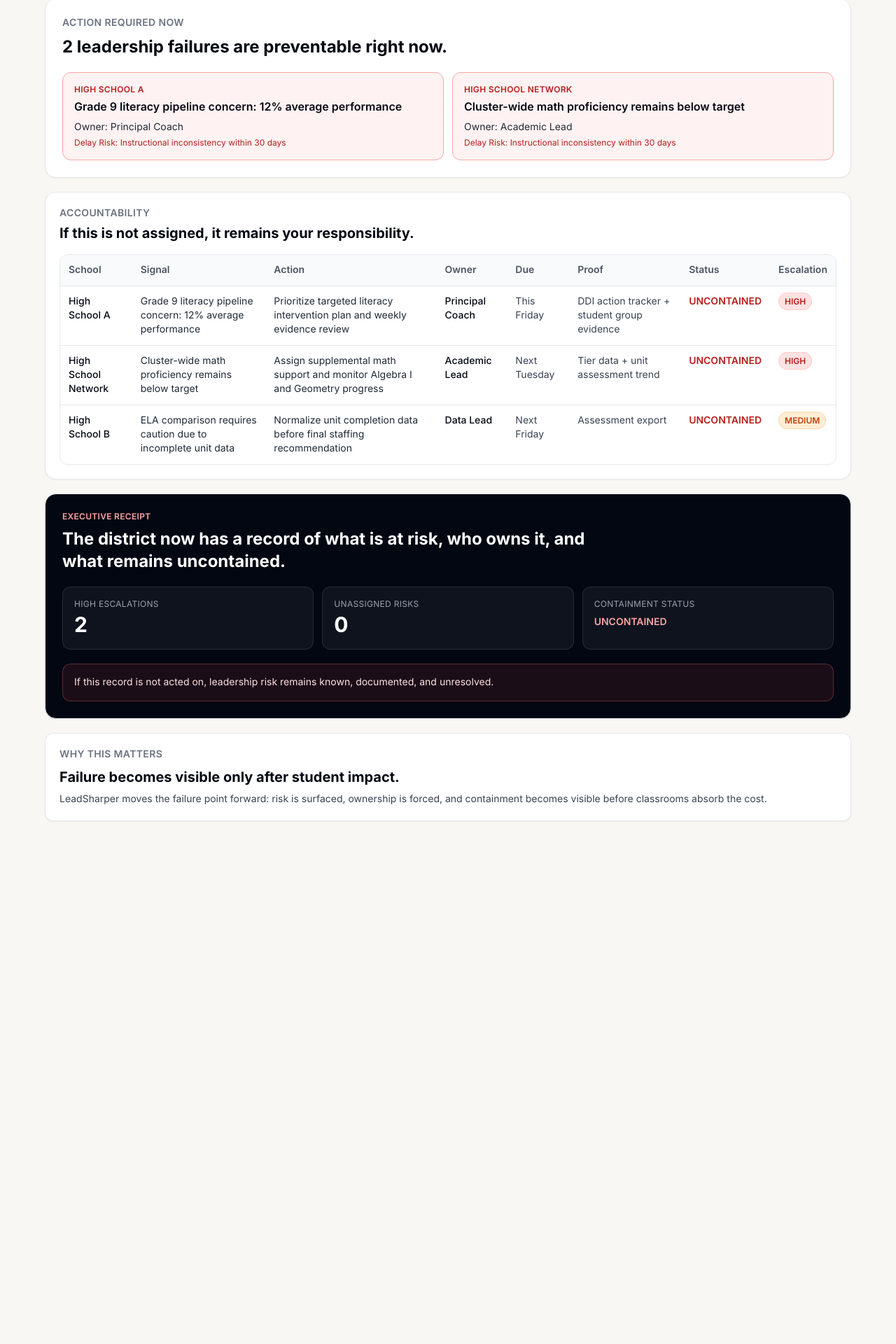
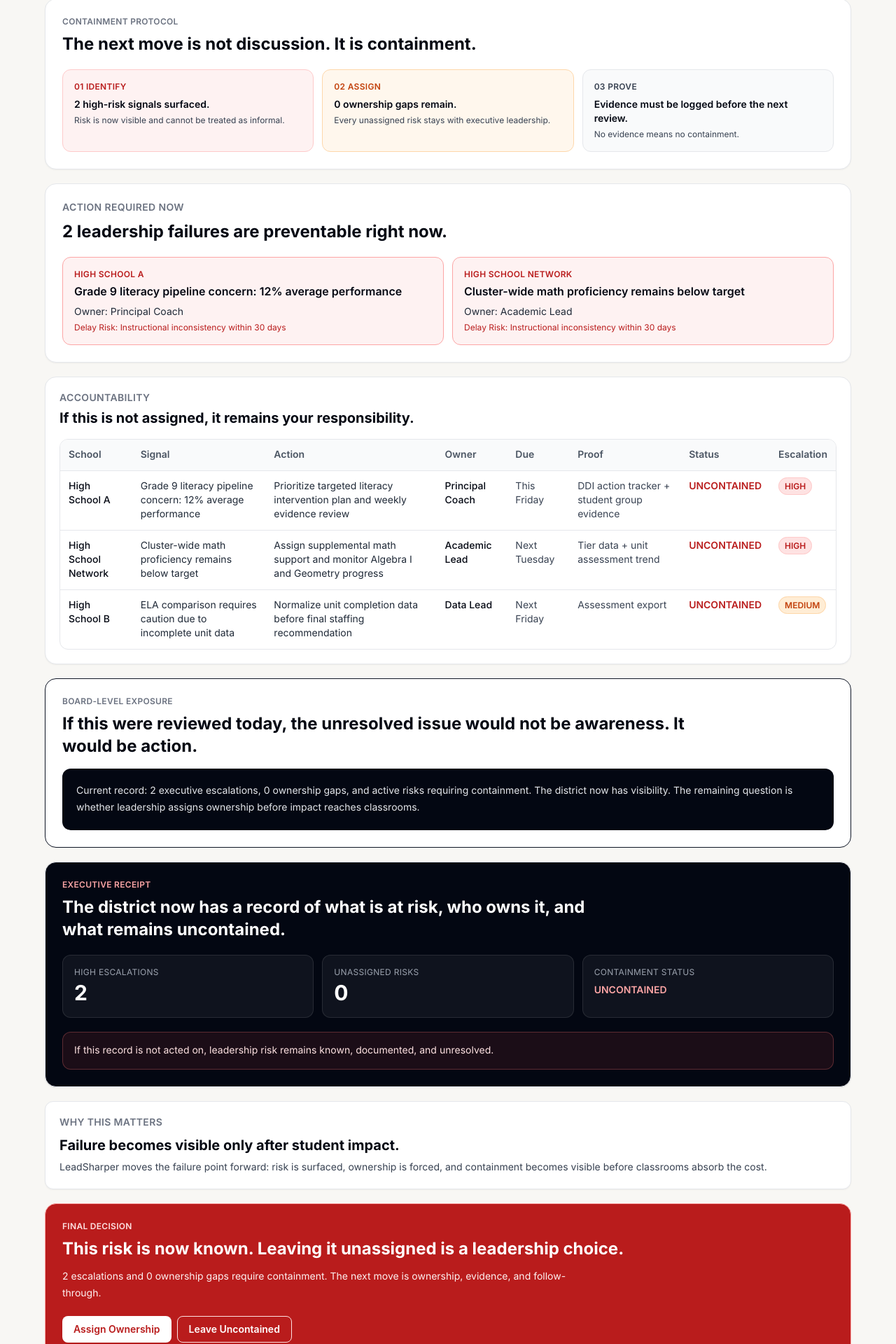
Before and after one commit to jmarc296-jpg/instructional-leadership-practice, a Next.js app: page /demo/run in a window 1280 px wide. Shown: the part 595-2515 px from the top of the page at 70% size. Before the commit the page ends 1800 px from the top, so only its background shows below. Built offline with nearby package versions, Linux system fonts and the light colour scheme.

Commit message:
demo/run: v9 executive close and containment protocol

```diff
--- /dev/null
+++ b/app/demo/components/BoardExposureNarrative.tsx
@@ -0,0 +1,24 @@
+import { districtScenario } from '../config/districtScenario'
+
+export default function BoardExposureNarrative() {
+  const highEscalations = districtScenario.filter((row) => row.escalation === 'HIGH')
+  const unassigned = districtScenario.filter((row) => !row.owner)
+
+  return (
+    <section className="rounded-2xl border border-gray-900 bg-white p-6 shadow-sm">
+      <div className="text-xs font-semibold uppercase tracking-wide text-gray-500">
+        Board-Level Exposure
+      </div>
+
+      <h2 className="mt-2 max-w-4xl text-2xl font-bold text-gray-950">
+        If this were reviewed today, the unresolved issue would not be awareness. It would be action.
+      </h2>
+
+      <div className="mt-4 rounded-xl bg-gray-950 p-5 text-white">
+        <div className="text-sm leading-6 text-gray-200">
+          Current record: {highEscalations.length} executive escalations, {unassigned.length} ownership gaps, and active risks requiring containment. The district now has visibility. The remaining question is whether leadership assigns ownership before impact reaches classrooms.
+        </div>
+      </div>
+    </section>
+  )
+}
--- /dev/null
+++ b/app/demo/components/ContainmentProtocol.tsx
@@ -0,0 +1,56 @@
+import { districtScenario } from '../config/districtScenario'
+
+export default function ContainmentProtocol() {
+  const highEscalations = districtScenario.filter((row) => row.escalation === 'HIGH')
+  const unassigned = districtScenario.filter((row) => !row.owner)
+
+  return (
+    <section className="rounded-2xl border bg-white p-6 shadow-sm">
+      <div className="text-xs font-semibold uppercase tracking-wide text-gray-500">
+        Containment Protocol
+      </div>
+
+      <h2 className="mt-2 max-w-3xl text-2xl font-bold text-gray-950">
+        The next move is not discussion. It is containment.
+      </h2>
+
+      <div className="mt-5 grid gap-3 md:grid-cols-3">
+        <div className="rounded-xl border border-red-200 bg-red-50 p-4">
+          <div className="text-xs font-semibold uppercase tracking-wide text-red-700">
+            01 Identify
+          </div>
+          <div className="mt-2 text-sm font-semibold text-gray-950">
+            {highEscalations.length} high-risk signals surfaced.
+          </div>
+          <div className="mt-1 text-xs text-gray-700">
+            Risk is now visible and cannot be treated as informal.
+          </div>
+        </div>
+
+        <div className="rounded-xl border border-orange-200 bg-orange-50 p-4">
+          <div className="text-xs font-semibold uppercase tracking-wide text-orange-700">
+            02 Assign
+          </div>
+          <div className="mt-2 text-sm font-semibold text-gray-950">
+            {unassigned.length} ownership gaps remain.
+          </div>
+          <div className="mt-1 text-xs text-gray-700">
+            Every unassigned risk stays with executive leadership.
+          </div>
+        </div>
+
+        <div className="rounded-xl border border-gray-200 bg-gray-50 p-4">
+          <div className="text-xs font-semibold uppercase tracking-wide text-gray-700">
+            03 Prove
+          </div>
+          <div className="mt-2 text-sm font-semibold text-gray-950">
+            Evidence must be logged before the next review.
+          </div>
+          <div className="mt-1 text-xs text-gray-700">
+            No evidence means no containment.
+          </div>
+        </div>
+      </div>
+    </section>
+  )
+}
--- /dev/null
+++ b/app/demo/components/ExecutiveClose.tsx
@@ -0,0 +1,42 @@
+'use client'
+
+import { track } from '@/app/lib/track'
+
+type Props = {
+  escalationCount: number
+  ownershipGaps: number
+}
+
+export default function ExecutiveClose({ escalationCount, ownershipGaps }: Props) {
+  return (
+    <section className="rounded-2xl border border-red-300 bg-red-700 p-6 text-white shadow-sm">
+      <div className="text-xs font-semibold uppercase tracking-wide text-red-100">
+        Final Decision
+      </div>
+
+      <h2 className="mt-2 max-w-4xl text-2xl font-bold">
+        This risk is now known. Leaving it unassigned is a leadership choice.
+      </h2>
+
+      <p className="mt-3 max-w-3xl text-sm leading-6 text-red-50">
+        {escalationCount} escalations and {ownershipGaps} ownership gaps require containment. The next move is ownership, evidence, and follow-through.
+      </p>
+
+      <div className="mt-5 flex flex-col gap-2 sm:flex-row">
+        <button
+          onClick={() => track('final_assign_ownership', { escalationCount, ownershipGaps })}
+          className="rounded-lg bg-white px-4 py-2 text-sm font-semibold text-red-700 shadow-sm"
+        >
+          Assign Ownership
+        </button>
+
+        <button
+          onClick={() => track('final_leave_uncontained', { escalationCount, ownershipGaps })}
+          className="rounded-lg border border-red-100 px-4 py-2 text-sm font-semibold text-white"
+        >
+          Leave Uncontained
+        </button>
+      </div>
+    </section>
+  )
+}
--- a/app/demo/run/page.tsx
+++ b/app/demo/run/page.tsx
@@ -6,6 +6,9 @@ import EscalationBanner from '../components/EscalationBanner'
 import ValueProof from '../components/ValueProof'
 import ExecutiveDecisionMoment from '../components/ExecutiveDecisionMoment'
 import AccountabilityReceipt from '../components/AccountabilityReceipt'
+import ContainmentProtocol from '../components/ContainmentProtocol'
+import BoardExposureNarrative from '../components/BoardExposureNarrative'
+import ExecutiveClose from '../components/ExecutiveClose'
 import TrackView from '../components/TrackView'
 
 export default function DemoRunPage() {
@@ -66,10 +69,13 @@ export default function DemoRunPage() {
           </div>
         </section>
 
+        <ContainmentProtocol />
         <ExecutiveDecisionPanel />
         <DemoActionTable />
+        <BoardExposureNarrative />
         <AccountabilityReceipt />
         <ValueProof />
+        <ExecutiveClose escalationCount={escalationCount} ownershipGaps={ownershipGaps} />
       </div>
     </main>
   )
```
